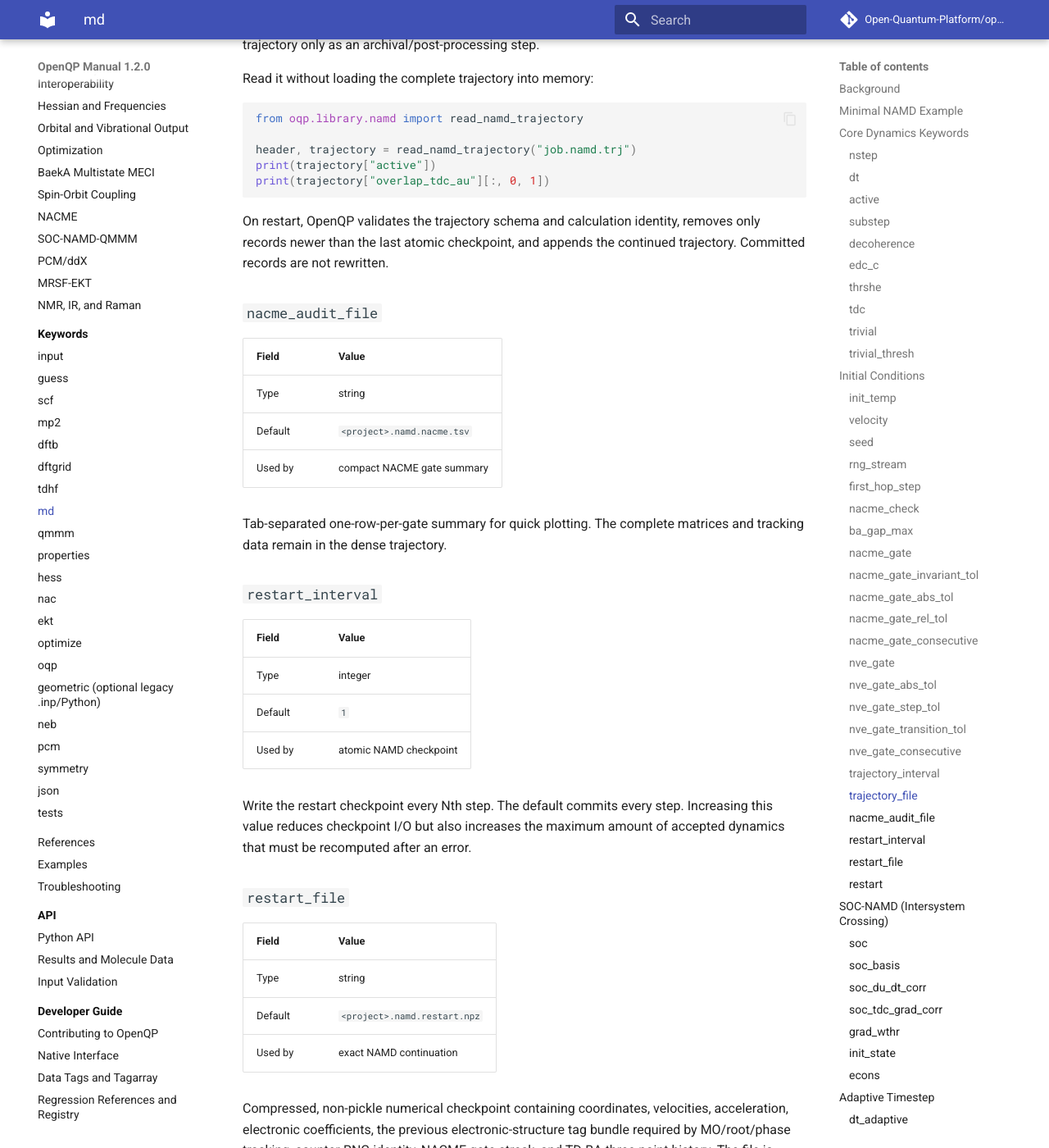
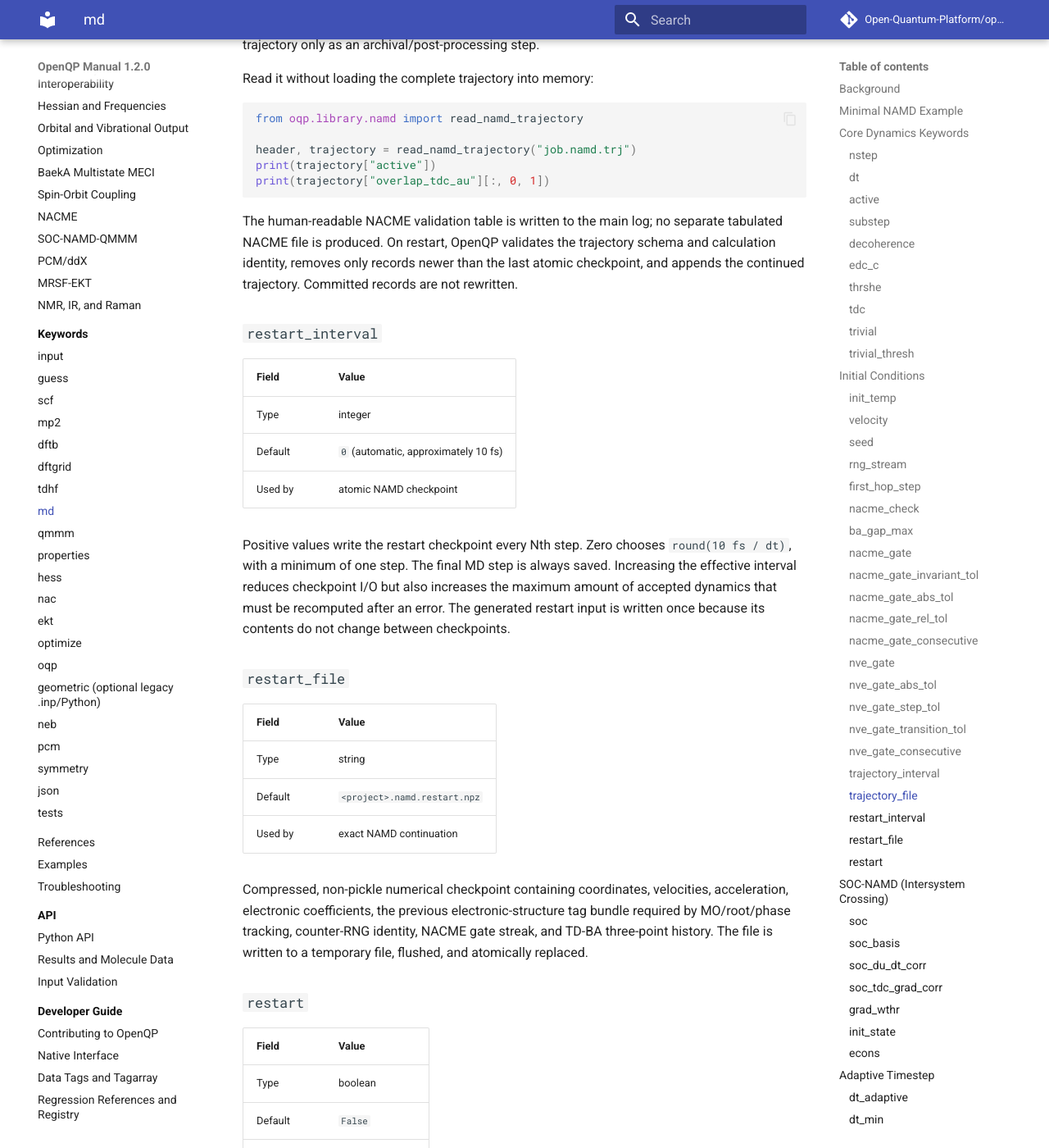
Before and after one commit to Open-Quantum-Platform/openqp-docs, an MkDocs documentation site: the page built from docs/keywords/md.md, in a window 1280 px wide and 1400 px high, scrolled down 13057 px. Shown: the whole window at 82% size. Built offline with MkDocs 1.6.1 and Material for MkDocs 9.7.7, drawn with Linux system fonts in a browser that asks for light colours; comment, search, counter and statistics services are not loaded; some of the changed text lies outside the part shown.

Commit message:
Document efficient NAMD trajectory records

````diff
--- a/docs/keywords/md.md
+++ b/docs/keywords/md.md
@@ -258,15 +258,15 @@
 | Field | Value |
 | --- | --- |
 | Type | integer |
-| Default | `2` |
+| Default | `1` |
 | Used by | electronic propagation and stochastic hopping |
 
 First physical nuclear step at which electronic propagation and the FSSH hop
-decision are performed. The default follows the KNU-GAMESS/TLF2 initialization
-convention: step 1 establishes the first inter-geometry record, and step 2 is
-the first hopping decision. A skipped step does not consume a hopping random
-number. Set `first_hop_step=1` only when the selected overlap protocol defines
-and intentionally uses the first interval.
+decision are performed. The default preserves historical OpenQP behavior at
+step 1. Set `first_hop_step=2` explicitly for the KNU-GAMESS/TLF2
+initialization convention: step 1 establishes the first inter-geometry record,
+and step 2 is the first hopping decision. A skipped step does not consume a
+hopping random number.
 
 For a strict OpenQP/KNU comparison, use the same full-precision random tape and
 the same `first_hop_step`; rounded values copied from ordinary text output can
@@ -441,13 +441,13 @@
 | Field | Value |
 | --- | --- |
 | Type | integer |
-| Default | `1` |
+| Default | `0` (automatic, approximately 10 fs) |
 | Used by | dense NAMD trajectory |
 
-Write every Nth MD step to the dense binary trajectory. The default stores
-every step and is recommended for NACME validation. Larger values such as `10`
-reduce long-ensemble file size. A point that triggers the strict NVE gate is
-written even when it is not on the configured interval.
+Positive values write every Nth MD step to the dense binary trajectory. Zero
+chooses `round(10 fs / dt)`, with a minimum of one step. The final point and a
+point that triggers either strict NACME or NVE validation are written even when
+they are not on the regular interval.
 
 ### `trajectory_file`
 
@@ -480,32 +480,26 @@
 print(trajectory["overlap_tdc_au"][:, 0, 1])
 ```
 
-On restart, OpenQP validates the trajectory schema and calculation identity,
+The human-readable NACME validation table is written to the main log; no
+separate tabulated NACME file is produced. On restart, OpenQP validates the
+trajectory schema and calculation identity,
 removes only records newer than the last atomic checkpoint, and appends the
 continued trajectory. Committed records are not rewritten.
-
-### `nacme_audit_file`
-
-| Field | Value |
-| --- | --- |
-| Type | string |
-| Default | `<project>.namd.nacme.tsv` |
-| Used by | compact NACME gate summary |
-
-Tab-separated one-row-per-gate summary for quick plotting. The complete
-matrices and tracking data remain in the dense trajectory.
 
 ### `restart_interval`
 
 | Field | Value |
 | --- | --- |
 | Type | integer |
-| Default | `1` |
+| Default | `0` (automatic, approximately 10 fs) |
 | Used by | atomic NAMD checkpoint |
 
-Write the restart checkpoint every Nth step. The default commits every step.
-Increasing this value reduces checkpoint I/O but also increases the maximum
-amount of accepted dynamics that must be recomputed after an error.
+Positive values write the restart checkpoint every Nth step. Zero chooses
+`round(10 fs / dt)`, with a minimum of one step. The final MD step is always
+saved. Increasing the effective interval reduces checkpoint I/O but also
+increases the maximum amount of accepted dynamics that must be recomputed after
+an error. The generated restart input is written once because its contents do
+not change between checkpoints.
 
 ### `restart_file`
 
--- a/docs/oqp-input.md
+++ b/docs/oqp-input.md
@@ -341,7 +341,7 @@
 `nacme_gate_consecutive`, `nve_gate`, `nve_gate_abs_tol`,
 `nve_gate_step_tol`, `nve_gate_transition_tol`, `nve_gate_consecutive`,
 `trajectory_interval`, `restart_interval`,
-`trajectory_file`, `nacme_audit_file`, `restart_file`, `restart`, `soc`,
+`trajectory_file`, `restart_file`, `restart`, `soc`,
 `soc_basis`, `soc_du_dt_corr`, `soc_tdc_grad_corr`, `grad_wthr`, `init_state`,
 `econs`, `dt_adaptive`, `dt_min`, and `dx_max`.
 `NEB` means the native options `product`, `images`/`nimage`, `spring`, `climb`,
````
Also changed, not shown: docs/python-scripting.md (+6 -3 lines).
